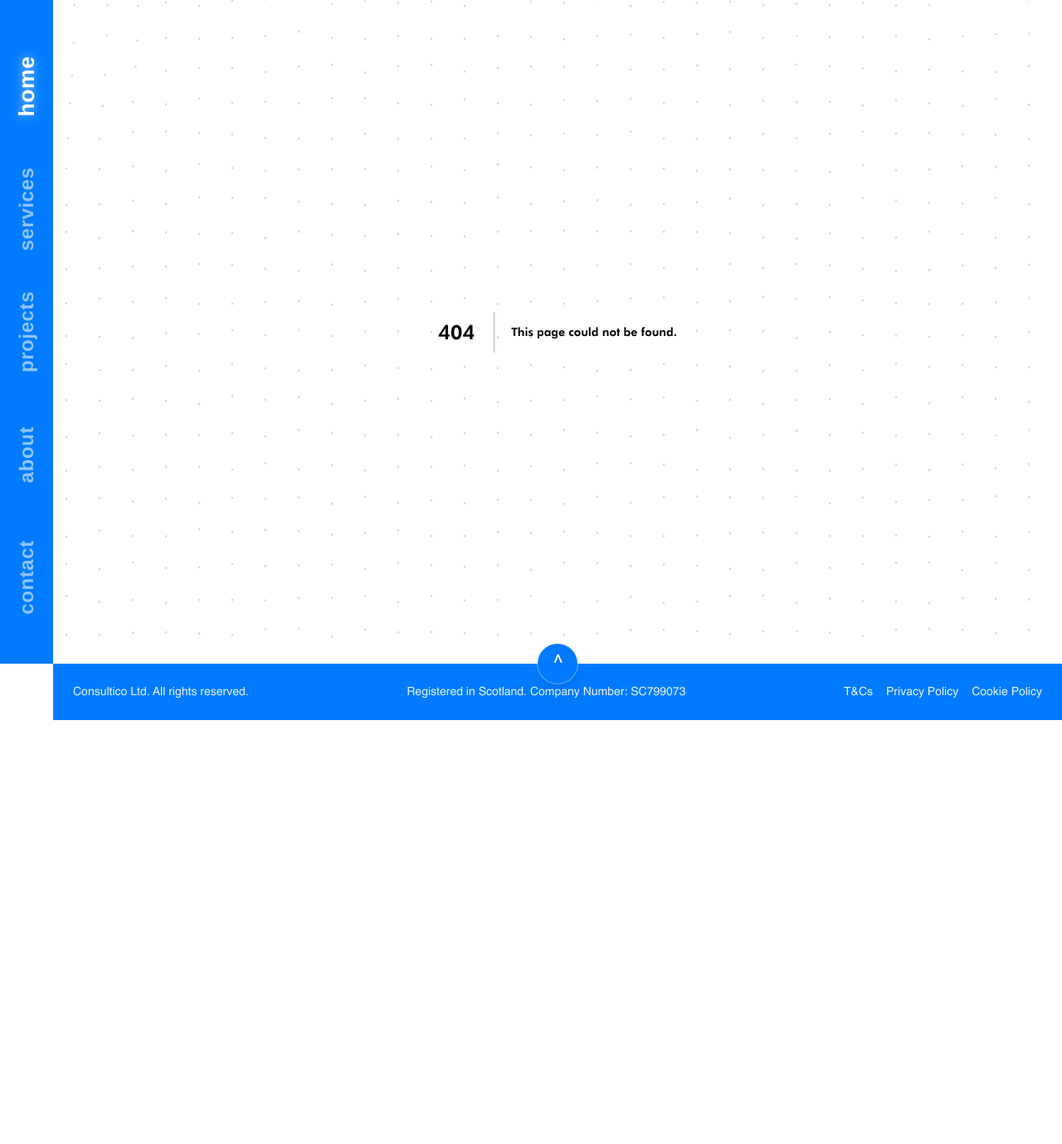
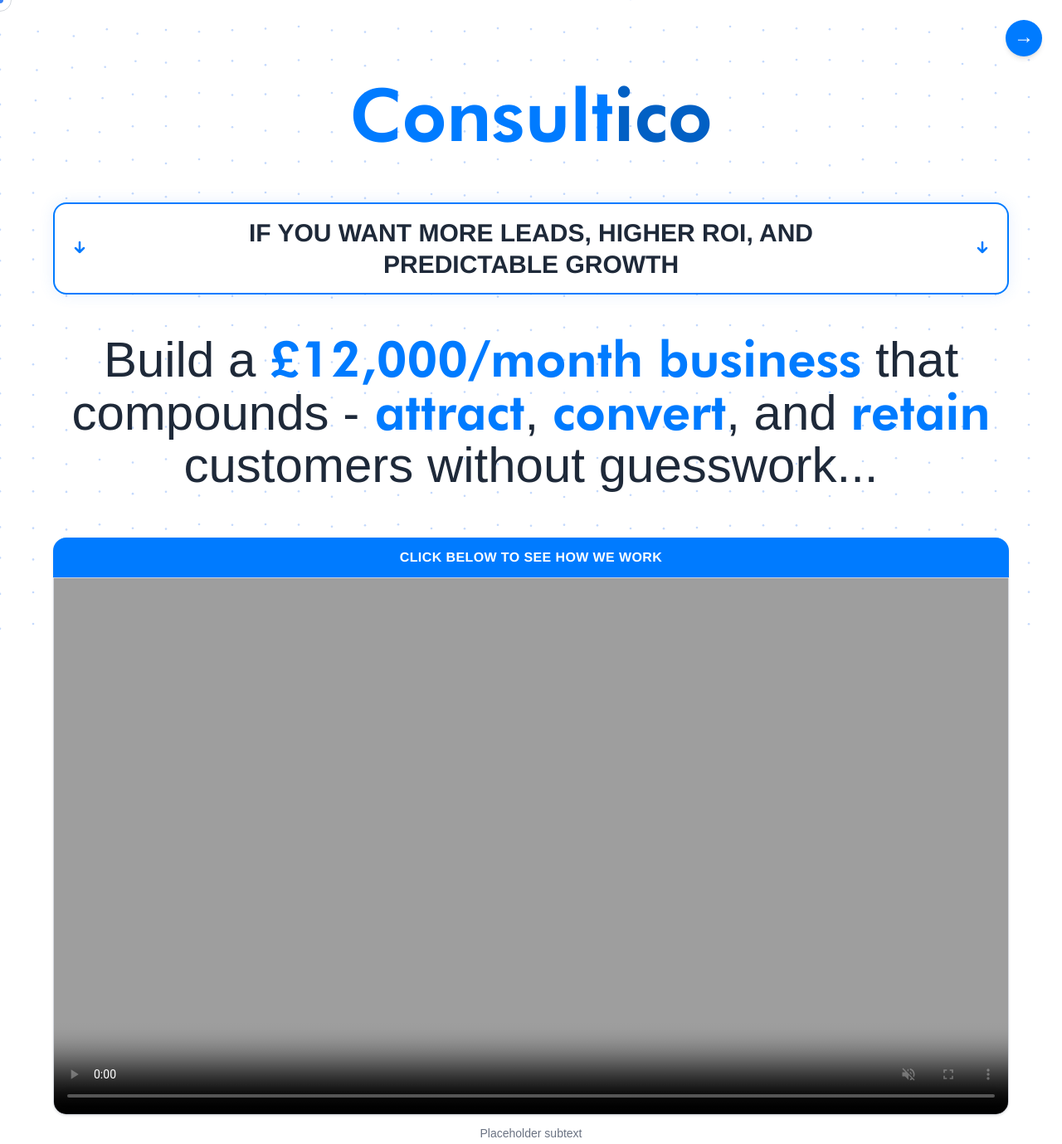
Before and after one commit to gabrielsaban/consultico-marketing-site, a Next.js app: page /landing in a window 1280 px wide. Before the commit this address had no page. Shown: the top 1379 px of the page at 83% size. Before the commit the page ends 868 px from the top, so only its background shows below. Built offline with nearby package versions, Linux system fonts and the light colour scheme.

Commit message:
Landing page

```diff
--- /dev/null
+++ b/src/app/landing/page.tsx
@@ -0,0 +1,146 @@
+'use client'
+
+import Link from 'next/link'
+import HeroCTA from '@/components/HeroCTA'
+
+export default function LandingPage() {
+  return (
+    <main className="relative min-h-screen flex items-center">
+      {/* Corner arrow to enter main site */}
+      <Link
+        href="/"
+        aria-label="Enter main site"
+        className="fixed top-4 right-4 md:top-6 md:right-6 z-20 inline-flex h-11 w-11 items-center justify-center rounded-full bg-blue-primary text-white text-2xl leading-none shadow-md hover:bg-blue-secondary transition-colors"
+      >
+        →
+      </Link>
+
+      <div className="relative z-10 mx-auto px-6 sm:px-6 lg:px-8 w-full">
+        <div className="max-w-[1280px] mx-auto text-center pt-12 md:pt-21 lg:pt-18 pb-16 md:pb-24 lg:pb-28">
+          {/* Consultico logo */}
+          <div className="mb-10">
+            <h1 className="text-[clamp(3.25rem,7vw,5.5rem)] font-bold font-futura">
+              <span className="text-blue-primary">Consult</span>
+              <span className="text-blue-secondary">ico</span>
+            </h1>
+          </div>
+
+          {/* Hook / qualifier (smaller, bold, keep width) */}
+          <div className="relative mx-auto w-full max-w-6xl rounded-2xl border-2 bg-white px-4 py-3 md:py-4 shadow-[0_0_18px_rgba(59,130,246,0.12)]" style={{ borderColor: 'var(--blue-primary)' }}>
+            {/* Blue down arrows (no triangles), vertically centered */}
+            <div aria-hidden className="absolute left-4 top-1/2 -translate-y-1/2 select-none pointer-events-none">
+              <svg width="28" height="24" viewBox="0 0 28 24" xmlns="http://www.w3.org/2000/svg">
+                <path d="M14 4v12m-5-5 5 5 5-5" fill="none" stroke="var(--blue-primary)" strokeWidth="2.5" strokeLinecap="round" strokeLinejoin="round" />
+              </svg>
+            </div>
+            <div aria-hidden className="absolute right-4 top-1/2 -translate-y-1/2 select-none pointer-events-none">
+              <svg width="28" height="24" viewBox="0 0 28 24" xmlns="http://www.w3.org/2000/svg">
+                <path d="M14 4v12m-5-5 5 5 5-5" fill="none" stroke="var(--blue-primary)" strokeWidth="2.5" strokeLinecap="round" strokeLinejoin="round" />
+              </svg>
+            </div>
+            <div className="max-w-4xl mx-auto">
+              <h1 className="text-gray-800 font-helvetica font-extrabold leading-tight text-xl sm:text-2xl md:text-3xl">
+                IF YOU WANT MORE LEADS, HIGHER ROI, AND PREDICTABLE GROWTH
+              </h1>
+            </div>
+          </div>
+
+          {/* Divider between hook and pitch */}
+          <div className="mx-auto mt-5 h-[2px] max-w-6xl bg-gradient-to-r from-transparent via-blue-primary to-transparent" />
+
+          {/* Immediate sales vision/pitch (regular, key terms blue/bold) */}
+          <p className="mt-4 md:mt-6 text-gray-800 font-helvetica-light leading-[1.05] text-3xl sm:text-4xl md:text-5xl lg:text-6xl max-w-6xl mx-auto">
+            Build a <span className="text-blue-primary font-futura font-extrabold">£12,000/month business</span> that compounds -
+            <span className="text-blue-primary font-futura font-extrabold"> attract</span>,
+            <span> </span>
+            <span className="text-blue-primary font-futura font-extrabold">convert</span>, and
+            <span> </span>
+            <span className="text-blue-primary font-futura font-extrabold">retain</span> customers without guesswork...
+          </p>
+
+          {/* VSL placeholder */}
+          <div className="mt-10 md:mt-14">
+            <div className="mx-auto w-full max-w-6xl">
+              <div className="rounded-t-2xl bg-blue-primary text-white text-center text-sm sm:text-base font-helvetica py-3 font-semibold tracking-wide shadow-sm">
+                CLICK BELOW TO SEE HOW WE WORK
+              </div>
+              <div className="relative w-full aspect-video rounded-b-2xl border border-gray-300 bg-gradient-to-br from-gray-100 to-gray-200 shadow-sm overflow-hidden">
+                <video
+                  className="h-full w-full object-cover"
+                  controls
+                  muted
+                  playsInline
+                  poster="/pexels-owenbarker-1118341.jpg"
+                >
+                  {/* Drop your VSL source(s) here */}
+                  {/* <source src="/vsl.mp4" type="video/mp4" /> */}
+                </video>
+              </div>
+            </div>
+            <div className="mt-3 text-center text-sm text-gray-500 font-helvetica-light">
+              Placeholder subtext
+            </div>
+          </div>
+
+          {/* Application form placeholder (same width as video) */}
+          <div className="mt-10">
+            <div className="relative mx-auto w-full max-w-6xl rounded-2xl border-2 bg-white shadow-sm p-8 min-h-[640px]" style={{ borderColor: 'var(--blue-primary)' }}>
+              <div className="text-center text-gray-700 font-helvetica">Application Form Placeholder</div>
+            </div>
+          </div>
+
+          {/* Success stories grid */}
+          <section className="mt-14 md:mt-20">
+            <div className="mx-auto w-full max-w-6xl">
+              <h2 className="text-blue-primary font-futura font-extrabold text-2xl sm:text-3xl md:text-4xl text-center mb-8">
+                Our Success Stories
+              </h2>
+              <div className="grid grid-cols-1 md:grid-cols-2 gap-6 md:gap-8">
+                {Array.from({ length: 6 }).map((_, i) => (
+                  <div key={i} className="rounded-2xl border border-gray-300 bg-gradient-to-br from-gray-100 to-gray-200 shadow-sm overflow-hidden aspect-video">
+                    <video
+                      className="h-full w-full object-cover"
+                      controls
+                      muted
+                      playsInline
+                      poster="/pexels-owenbarker-1118341.jpg"
+                    >
+                      {/* Placeholder for success story video i */}
+                    </video>
+                  </div>
+                ))}
+              </div>
+            </div>
+          </section>
+
+          {/* More Examples - 3 column testimonials */}
+          <section className="mt-16 md:mt-24">
+            <div className="mx-auto w-full max-w-6xl">
+              <h2 className="text-blue-primary font-futura font-extrabold text-2xl sm:text-3xl md:text-4xl text-center mb-8">
+                More Examples
+              </h2>
+              <div className="grid grid-cols-1 md:grid-cols-3 gap-7 md:gap-9">
+                {Array.from({ length: 3 }).map((_, i) => (
+                  <div key={i} className="rounded-2xl border border-gray-200 bg-white shadow-sm p-6">
+                    <div className="w-full aspect-[4/5] rounded-xl bg-gradient-to-br from-gray-200 to-gray-300 border border-gray-300 shadow-[0_8px_20px_rgba(0,0,0,0.08)]" />
+                    <div className="mt-8 text-[1.35rem] font-semibold text-gray-900 font-helvetica">Business Name Placeholder</div>
+                    <div className="mt-5 text-sm text-gray-700 font-helvetica-light space-y-4">
+                      <p>Short paragraph about how we helped this client achieve measurable results and improvements.</p>
+                      <p>Additional context describing the challenge, our approach, and the outcome in brief.</p>
+                    </div>
+                  </div>
+                ))}
+              </div>
+              <div className="mt-10">
+                {/* CTA centered */}
+                <div className="flex justify-center">
+                  <HeroCTA text="Get in touch" inline position="stats" />
+                </div>
+              </div>
+            </div>
+          </section>
+        </div>
+      </div>
+    </main>
+  )
+}
--- a/src/app/layout.tsx
+++ b/src/app/layout.tsx
@@ -1,8 +1,8 @@
 import type { Metadata } from "next";
 import { Geist, Geist_Mono } from "next/font/google";
-import Footer from "@/components/Footer";
 import "./globals.css";
-import Navbar from "@/components/Navbar";
+import RouteAwareNavbar from "@/components/RouteAwareNavbar";
+import RouteAwarePageFrame from "@/components/RouteAwarePageFrame";
 import DotMatrixBackground from "@/components/InteractiveBackground";
 import LenisProvider from "@/components/LenisProvider";
 import CustomCursor from "@/components/CustomCursor";
@@ -48,14 +48,10 @@ export default function RootLayout({
           />
           {/* Mobile-only top bar */}
           <TopBar />
-          <Navbar />
-          <div className="pl-0 md:pl-16 relative z-10 min-h-screen flex flex-col">
-            <div className="flex-1">
-              {children}
-            </div>
-            {/* Footer */}
-            <Footer />
-          </div>
+          <RouteAwareNavbar />
+          <RouteAwarePageFrame>
+            {children}
+          </RouteAwarePageFrame>
         </LenisProvider>
       </body>
     </html>
--- /dev/null
+++ b/src/components/RouteAwareNavbar.tsx
@@ -0,0 +1,10 @@
+'use client'
+
+import { usePathname } from 'next/navigation'
+import Navbar from '@/components/Navbar'
+
+export default function RouteAwareNavbar() {
+  const pathname = usePathname()
+  if (pathname?.startsWith('/landing')) return null
+  return <Navbar />
+}
--- /dev/null
+++ b/src/components/RouteAwarePageFrame.tsx
@@ -0,0 +1,18 @@
+'use client'
+
+import { usePathname } from 'next/navigation'
+import Footer from '@/components/Footer'
+
+export default function RouteAwarePageFrame({ children }: { children: React.ReactNode }) {
+  const pathname = usePathname()
+  const isLanding = pathname?.startsWith('/landing')
+  const paddingClass = isLanding ? 'pl-0' : 'pl-0 md:pl-16'
+  return (
+    <div className={`${paddingClass} relative z-10 min-h-screen flex flex-col`}>
+      <div className="flex-1">
+        {children}
+      </div>
+      <Footer />
+    </div>
+  )
+}
```
Also changed, not shown: 1 other file (tests, documents, lock files or other folders).
